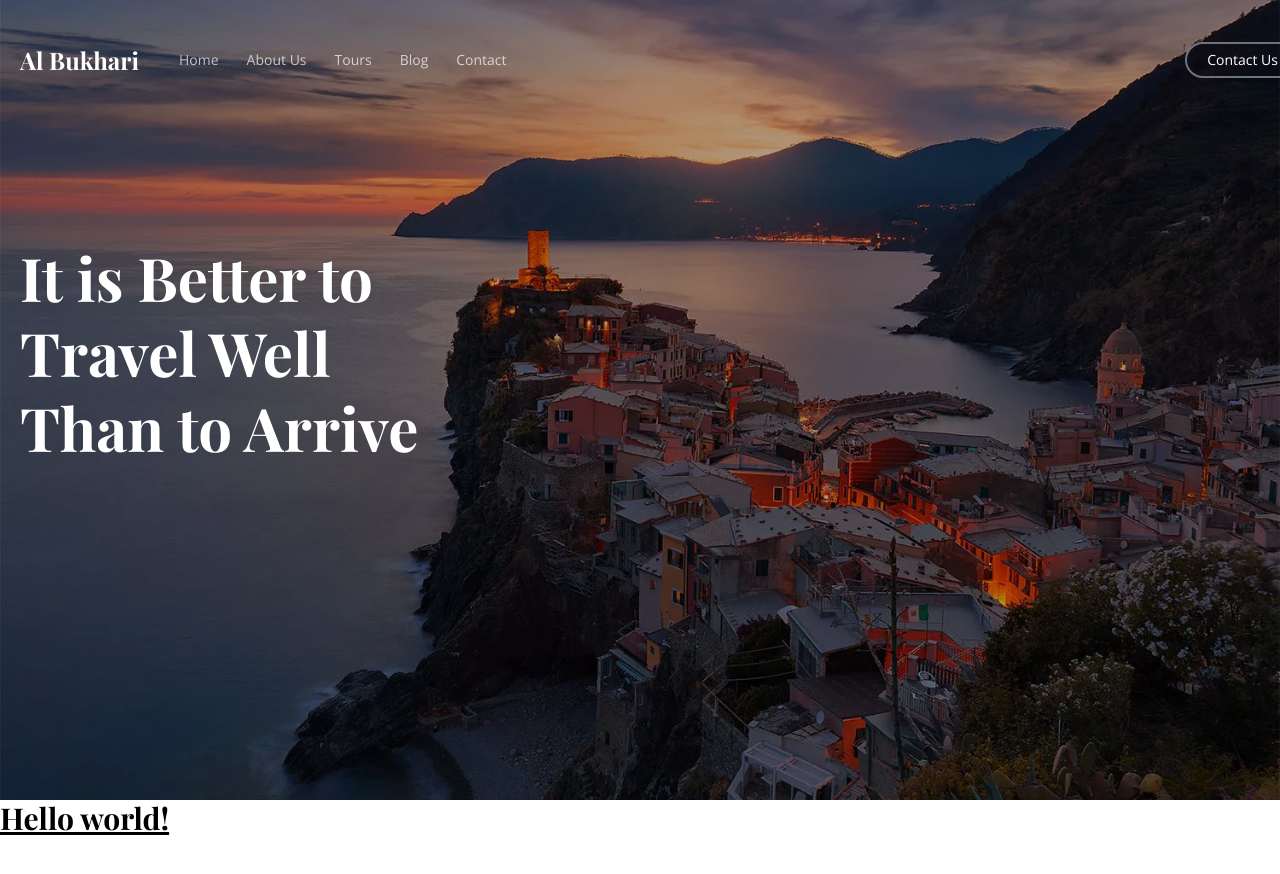
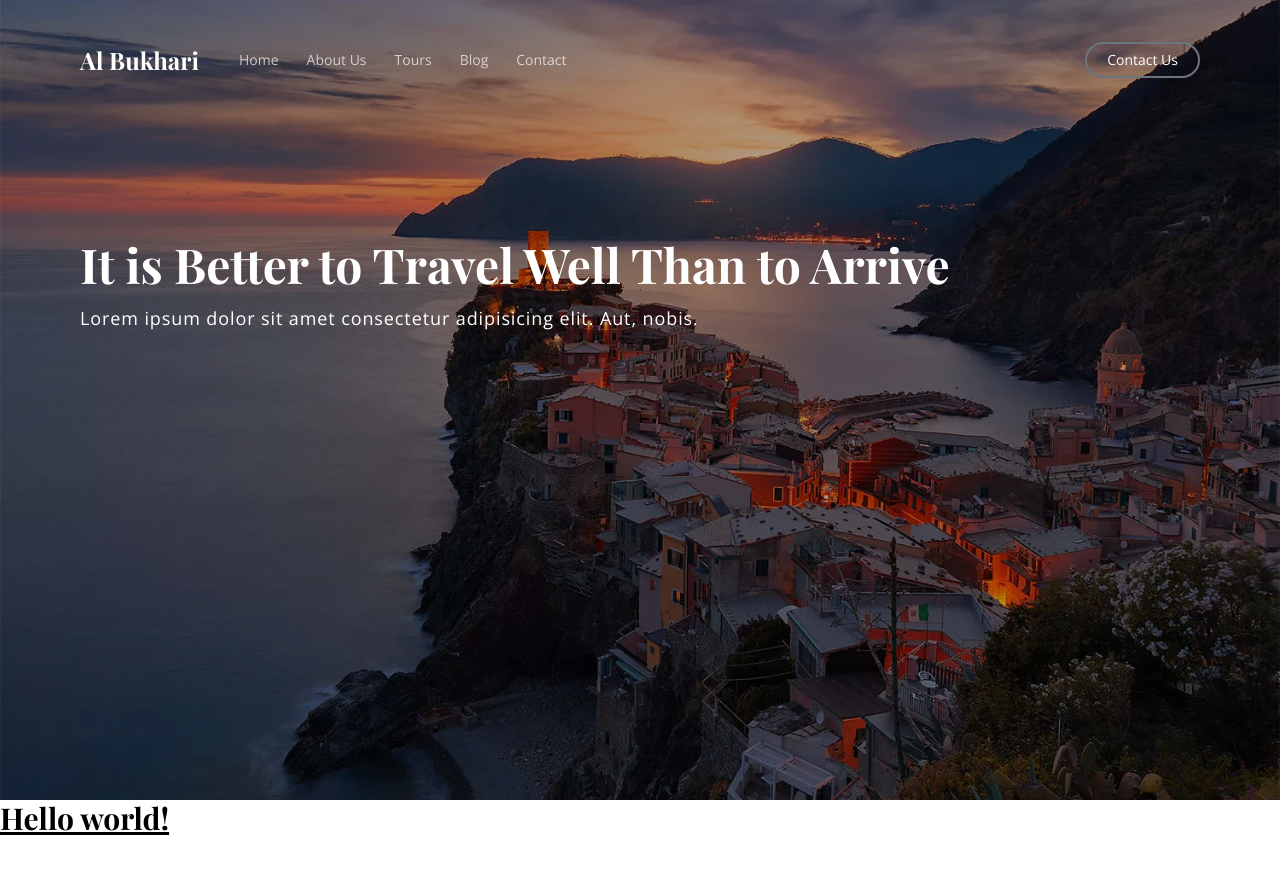
Before and after one commit to beckSafarov/bukhari-travel, a Next.js app: page / in a window 1280 px wide. Shown: the top 874 px of the page. Built offline with nearby package versions, Linux system fonts and the light colour scheme; a web font is replaced by a local one.

Commit message:
hero done

```diff
--- a/src/modules/common/Hero/Navbar.tsx
+++ b/src/modules/common/Hero/Navbar.tsx
@@ -15,13 +15,20 @@ interface NavLink {
   label: string
   path: string
 }
+interface Props {
+  responsiveLayout: string
+}
 
-const Navbar = () => {
+const Navbar = ({responsiveLayout}:Props) => {
   const [mobileMenuClicked, setMobileMenuClicked] = useState(false)
 
   return (
     <>
-      <div className='absolute xl:max-w-[1360px] mx-auto top-5 w-full h-20 py-30 flex items-center justify-between lg:px-0 md:px-20 sm:px-2 xsm:px-5'>
+      <div
+        className={
+          `absolute xl:max-w-[1340px] top-5 w-full h-20 py-30 flex items-center justify-between ${responsiveLayout}`
+        }
+      >
         <div className='flex items-center justify-center space-x-10'>
           <h1 className='text-2xl text-white font-serif font-bold bg-green'>
             Al Bukhari
@@ -56,7 +63,8 @@ const Navbar = () => {
       </div>
       {/* mobile navbar */}
       <div
-        className={`fixed top-0 h-full left-full w-screen bg-transparent flex justify-end slideFromRight`} style={{left: mobileMenuClicked ? '0' : '100%'}}
+        className={`fixed top-0 h-full left-full w-screen bg-transparent flex justify-end slideFromRight z-10`}
+        style={{ left: mobileMenuClicked ? '0' : '100%' }}
       >
         <div className='relative md:w-2/5 xsm:w-1/2 bg-white h-full py-14 md:px-8 xsm:px-4'>
           <div
--- a/src/modules/common/Hero/index.tsx
+++ b/src/modules/common/Hero/index.tsx
@@ -2,15 +2,23 @@ import React from 'react'
 import Navbar from './Navbar'
 
 const Hero = () => {
+  const responsiveLayout = 'xl:px-0 lg:px-20 md:px-20 sm:px-2 xsm:px-5'
   return (
     <div className='h-screen w-screen bg-hero-pattern bg-cover bg-center before:content-[""] before:absolute before:top-0 before:left-0 before:w-full before:h-full before:bg-black-blurred'>
       {/* container */}
-      <div className={`xl:max-w-[1360px] mx-auto h-full sm:px-5 xsm:px-7`}>
-        <Navbar />
-        <div className='flex flex-col translate-y-[30%] h-full max-w-[35%]'>
-          <h1 className='font-serif text-6xl leading-tight text-white font-bold z-10'>
+      <div className={`xl:max-w-[1340px] mx-auto h-full`}>
+        <Navbar responsiveLayout={responsiveLayout} />
+        <div
+          className={
+            `flex flex-col translate-y-[30%] h-full space-y-4 xl:max-w-[35%] md:max-w-[50%]xsm:max-w-[100%] ${responsiveLayout}`
+          }
+        >
+          <h1 className='font-serif xl:text-6xl xsm:text-5xl leading-tight text-white font-bold'>
             It is Better to Travel Well Than to Arrive
           </h1>
+          <p className='font-sans text-white text-lg font-light tracking-wider'>
+            Lorem ipsum dolor sit amet consectetur adipisicing elit. Aut, nobis.
+          </p>
         </div>
       </div>
     </div>
```
